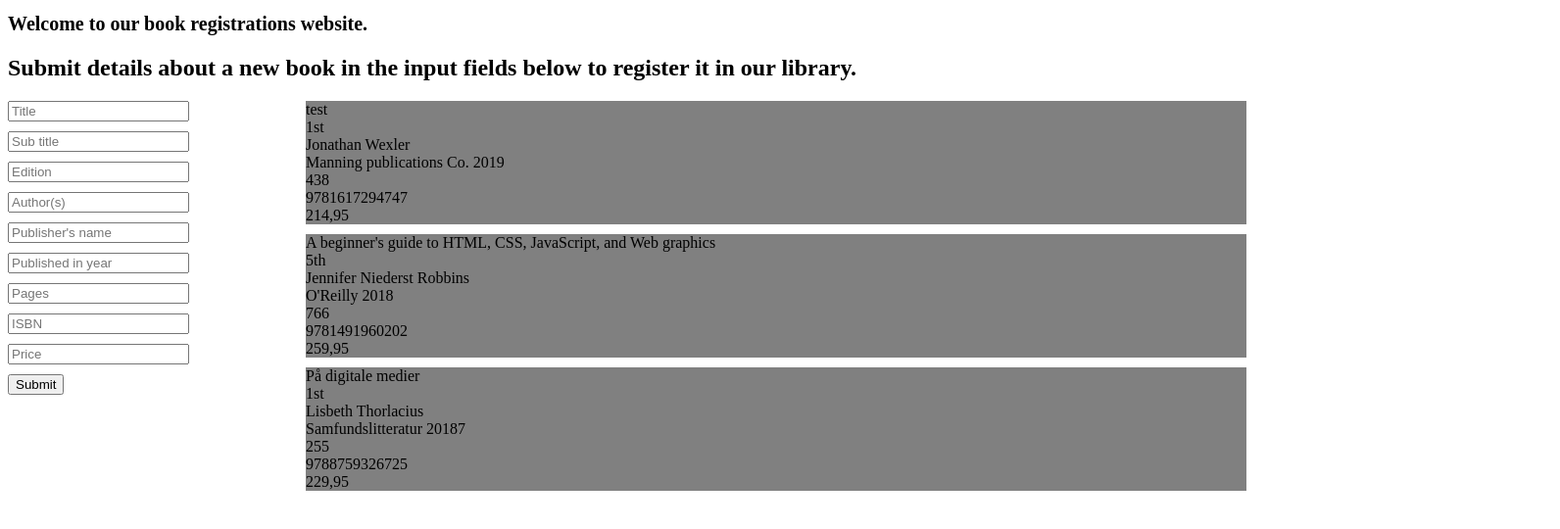
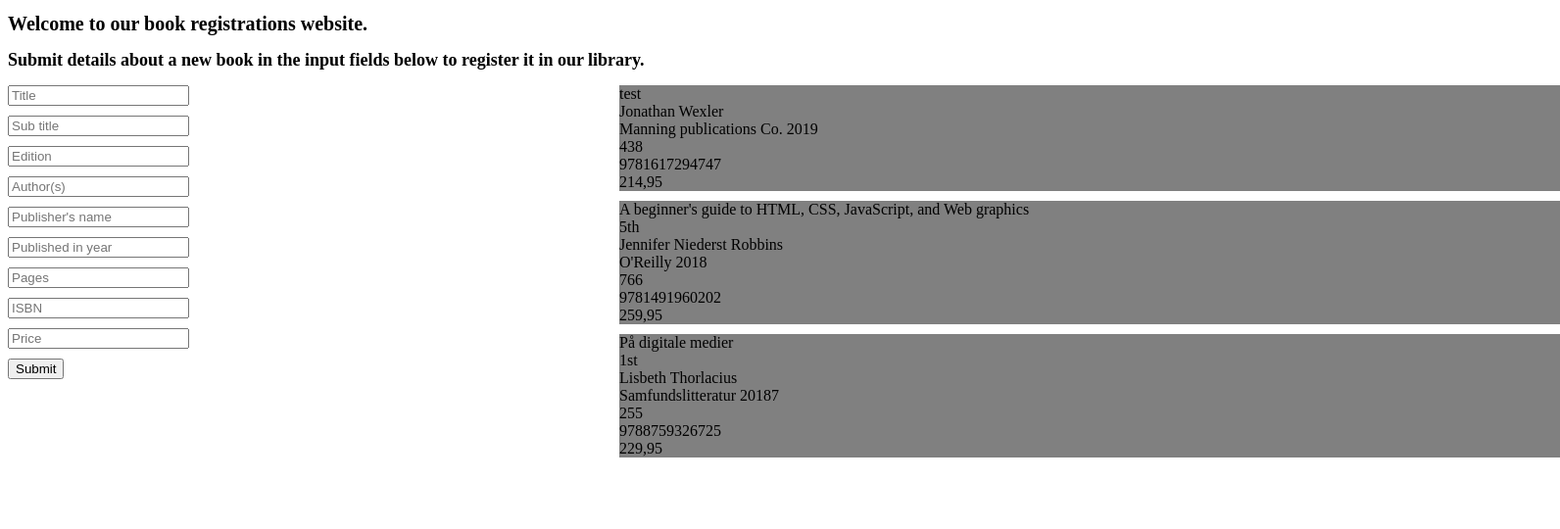
Before and after one commit to ChristianEhlers/Projekt1-sem2, a website: page views/index.html in a window 1280 px wide. Shown: the whole page at 98% size, 1592 px wide, since content can reach past the window. Drawn offline with Linux system fonts and the light colour scheme; files that its build step writes are made by us from their sources; files whose address does not match are found by name.

Commit message:
changed names of IDs in html and corrected it in script

```diff
--- a/script/showXML.js
+++ b/script/showXML.js
@@ -2,7 +2,7 @@ let test = function() {
     let xhttp = new XMLHttpRequest();
     xhttp.onreadystatechange = function() {
         if (this.readyState == 4 && this.status == 200) {
-         document.getElementById("test3").innerHTML = xhttp.responseText;
+         document.getElementById("innerSection2").innerHTML = xhttp.responseText;
          console.log(xhttp.responseText);
         }
     }
--- a/style/formular.css
+++ b/style/formular.css
@@ -4,17 +4,21 @@ h1{
 	font-size: 20px;
 }
 
-#test {
+h2 {
+	font-size: 18px;
+}
+
+#outerSection {
 	display: flex;
 	flex-direction: row;
 }
 
-#test2 {
+#innerSection1 {
 	width: 50vw;
 }
 
-#test3 {
-	width: 75vw;
+#innerSection2 {
+	width: 50vw;
 }
 
 input{
--- a/views/index.html
+++ b/views/index.html
@@ -12,8 +12,8 @@
 	<h1>Welcome to our book registrations website.</h1>
 	<h2>Submit details about a new book in the input fields below to register it in our library.</h2>
 
-	<section id="test">
-	<section id="test2">
+	<section id="outerSection">
+	<section id="innerSection1">
 	<form method="POST" action="/index">
 		<input id="title" type="text" name="title" placeholder="Title">
 		<input id="sub_title" type="text" name="sub_title" placeholder="Sub title">
@@ -28,9 +28,7 @@
 	</form>
 	</section>
 
-	<section id="test3">
-	<div id="demo"></div>
-
+	<section id="innerSection2">
 	</section>
 
 	</section>
--- a/xml/books.xml
+++ b/xml/books.xml
@@ -3,7 +3,7 @@
   <books>
     <title>Get Programming With Node.js</title>
     <sub_title>test</sub_title>
-    <edition>1st</edition>
+    <edition></edition>
     <authors>
       <author>Jonathan Wexler</author>
     </authors>
```
Also changed, not shown: 2 other files.
